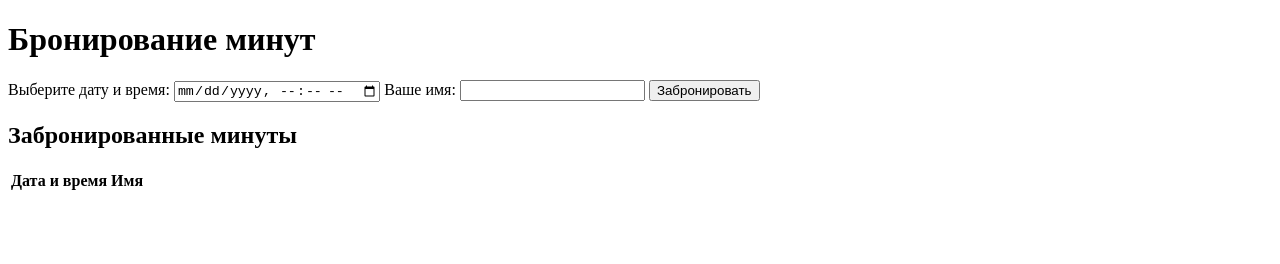
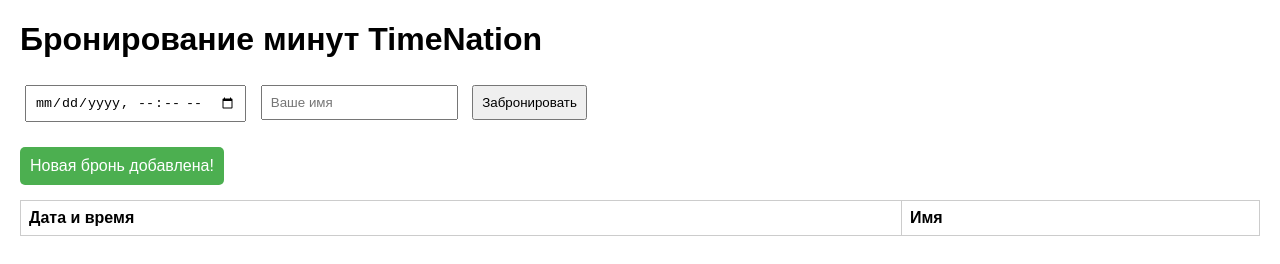
Before and after one commit to eventtv2022/timenaming, a plain HTML site: page index.html in a window 1280 px wide. Drawn offline with nearby package versions, Linux system fonts and the light colour scheme.

Commit message:
Update index.html

```diff
--- a/index.html
+++ b/index.html
@@ -2,22 +2,22 @@
 <html lang="ru">
 <head>
   <meta charset="UTF-8">
-    <meta name="viewport" content="width=device-width, initial-scale=1.0">
-    <title>Бронирование минут</title>
-    <link rel="stylesheet" href="styles.css">
+  <title>TimeNation Booking</title>
+  <link rel="stylesheet" href="style.css">
+  <script src="https://unpkg.com/@supabase/supabase-js@2"></script>
 </head>
 <body>
-    <h1>Бронирование минут</h1>
-    <label for="dateTime">Выберите дату и время:</label>
-    <input type="datetime-local" id="dateTime">
+  <h1>Бронирование минут TimeNation</h1>
 
-    <label for="name">Ваше имя:</label>
-    <input type="text" id="name">
+  <div class="form">
+    <input type="datetime-local" id="dateTime" />
+    <input type="text" id="name" placeholder="Ваше имя" />
+    <button id="bookButton">Забронировать</button>
+  </div>
 
-    <button id="bookButton">Забронировать</button>
+  <div id="notification" class="hidden">Новая бронь добавлена!</div>
 
-    <h2>Забронированные минуты</h2>
-    <table id="bookingTable">
+  <table>
     <thead>
       <tr>
         <th>Дата и время</th>
@@ -30,3 +30,7 @@
   <script src="script.js"></script>
 </body>
 </html>
+
+    <script src="script.js"></script>
+</body>
+</html>
```
Lines whose indentation alone changed are shown as unchanged.
